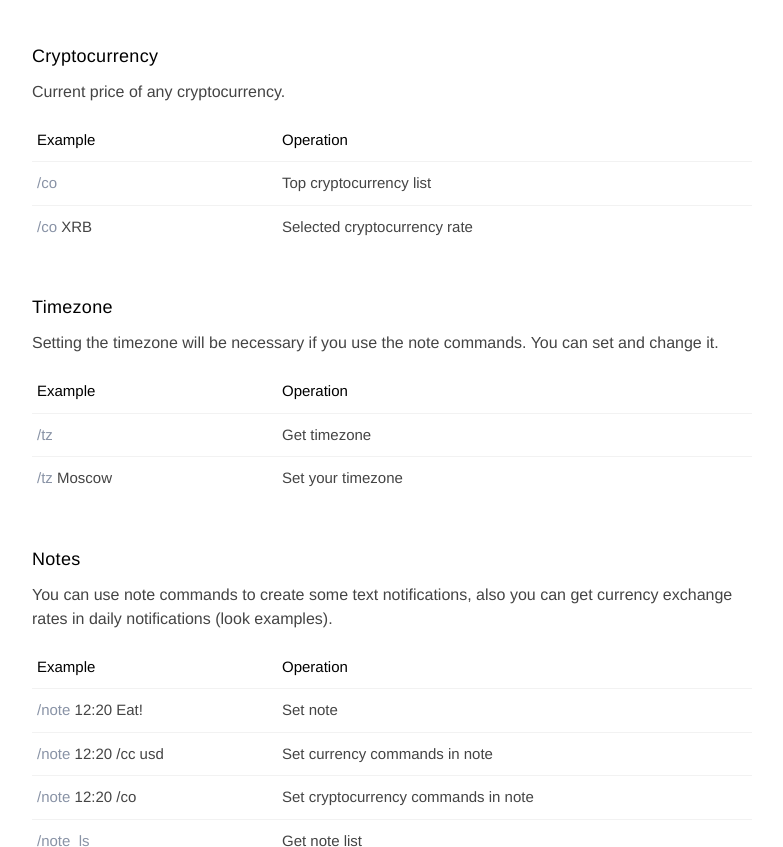
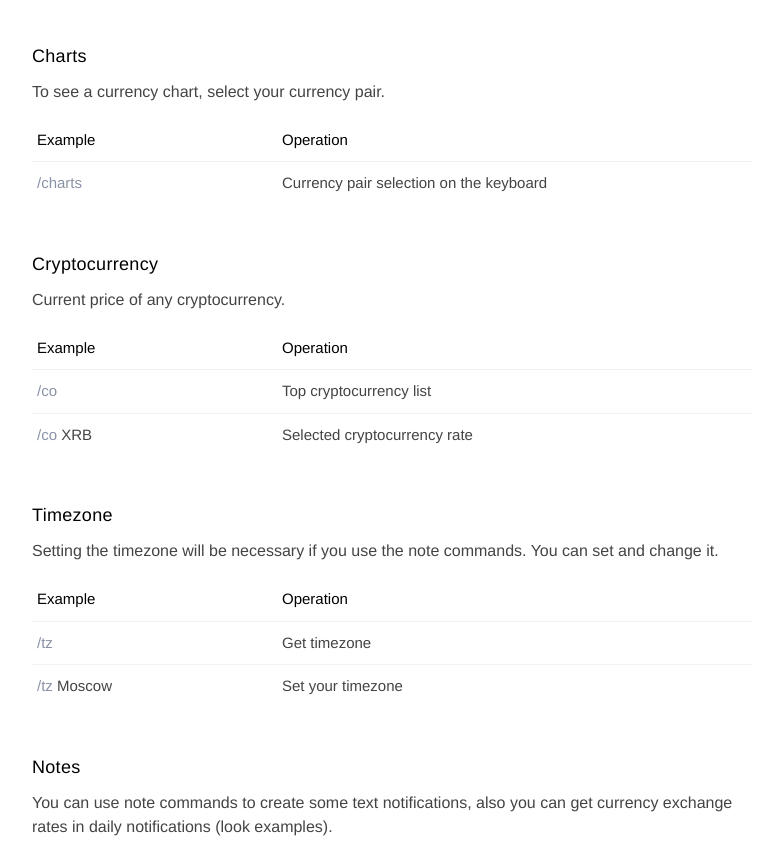
Before and after one commit to lenevro/tbot-numb, a plain HTML site: page index.html in a window 1280 px wide. Shown: the part 1094-1941 px from the top of the page, without its empty margins (248-1031 px from the left). Drawn offline with Linux system fonts and the light colour scheme.

Commit message:
Update docs page

```diff
--- a/index.html
+++ b/index.html
@@ -106,6 +106,23 @@
             <span>/cc</span> 17 usd to rub for 2013-12-10
           </span>
           Currency conversion with historical rates
+        </li>
+      </ul>
+
+      <p class="docs__cap">Charts</p>
+      <div class="docs__text">
+        <p>To see a currency chart, select your currency pair.</p>
+      </div>
+      <ul class="docs__op-list">
+        <li class="op-list__head">
+          <span class="op-list__ex">Example</span>
+          Operation
+        </li>
+        <li>
+          <span class="op-list__ex">
+            <span>/charts</span>
+          </span>
+          Currency pair selection on the keyboard
         </li>
       </ul>
 
```
